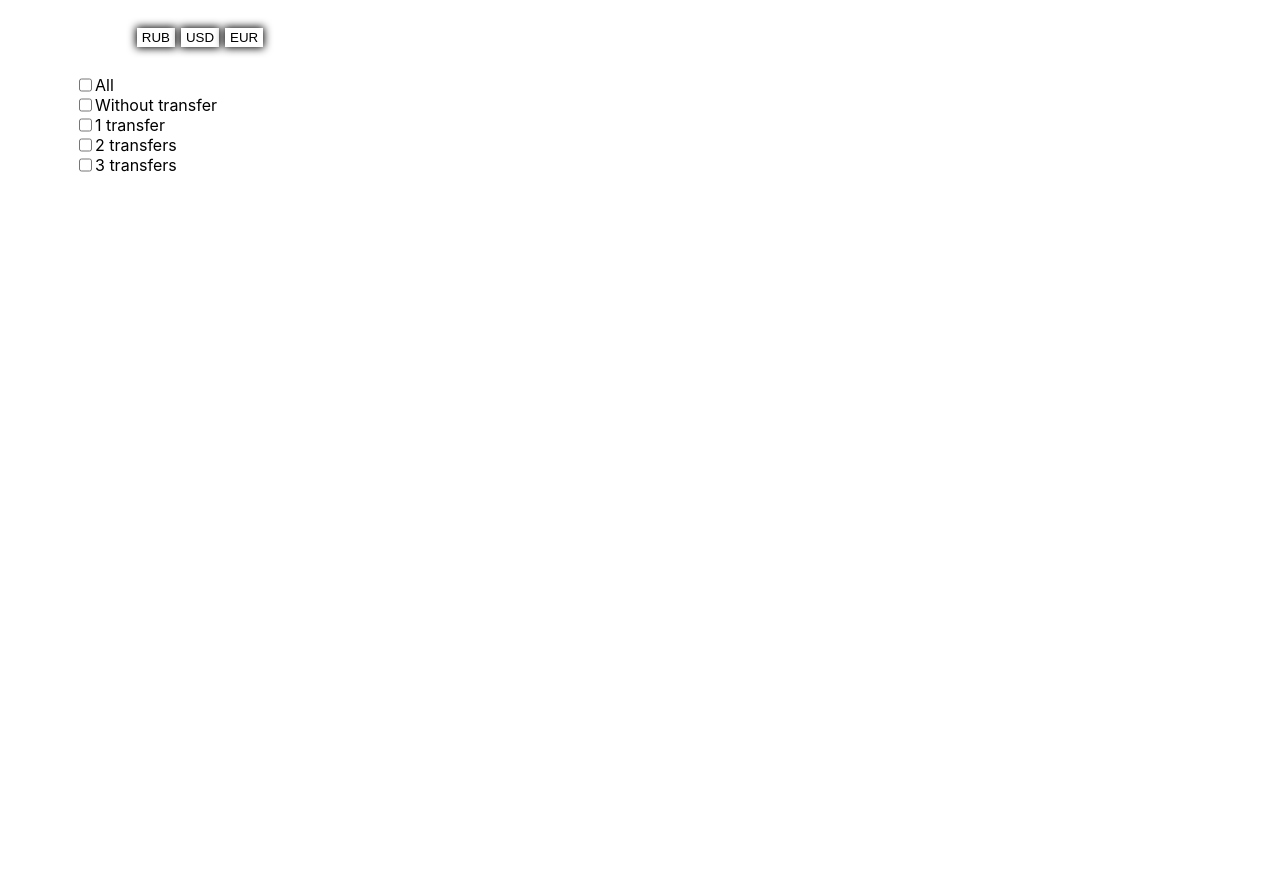
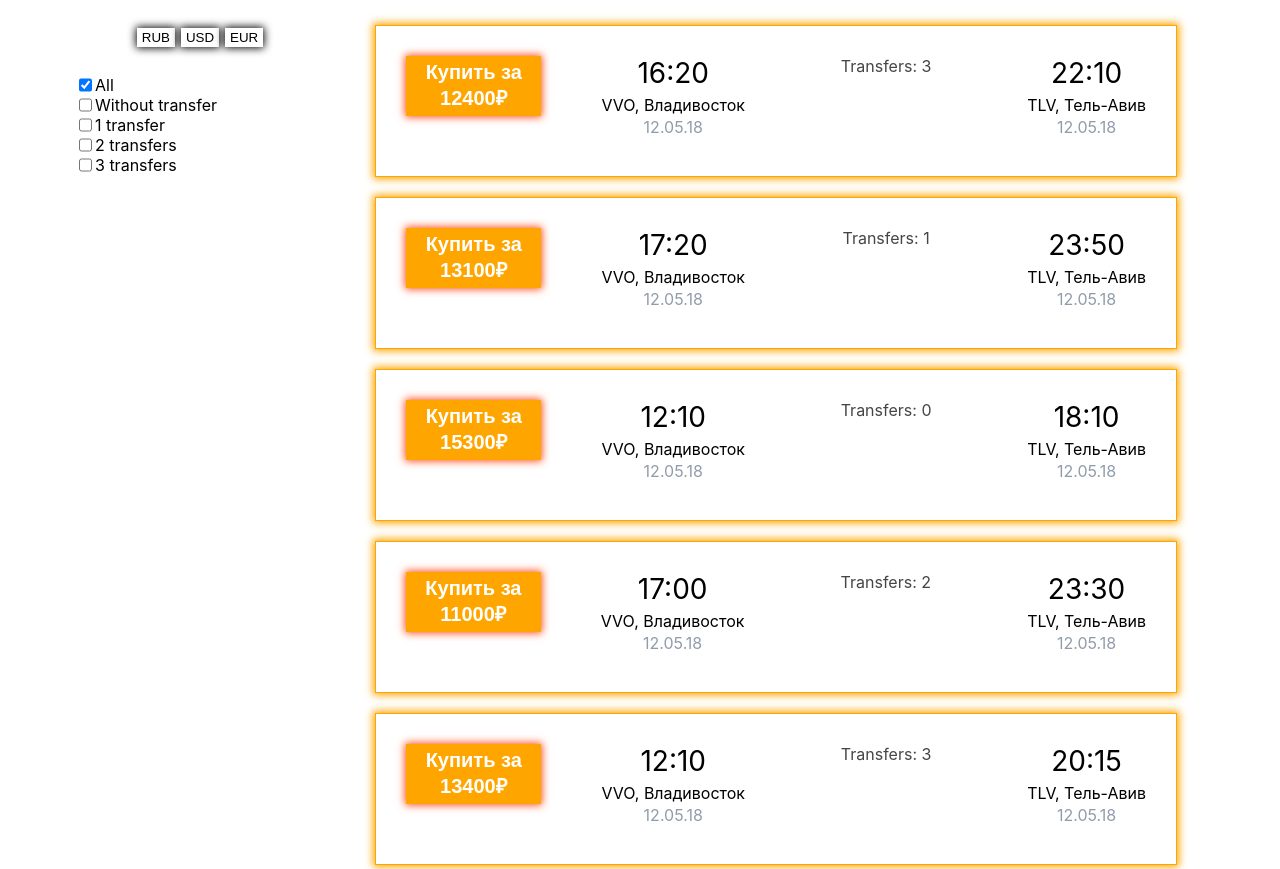
Before and after one commit to DimaMaster149/aviasales, a React (Create React App) app: page / in a window 1280 px wide. Shown: the top 869 px of the page. Before the commit the page ends 800 px from the top, so only its background shows below. Built offline with nearby package versions, Linux system fonts and the light colour scheme.

Commit message:
Add loading data

```diff
--- a/src/components/TicketList/index.js
+++ b/src/components/TicketList/index.js
@@ -12,13 +12,14 @@ class TicketList extends Component {
             currentCurrency:'₽',
             tickets: [],
             filteredTickets:[],
-            allStops: false,
+            allStops: true,
             stops: {
                 0: false,
                 1: false,
                 2: false,
                 3: false
-            }
+            },
+            loading:false
         };
     }
 
@@ -112,16 +113,27 @@ class TicketList extends Component {
             }));
         }
         //Because state updates async and function for rerender should wait
-        setTimeout(() => {this.stopFilter() }, 300);
+
     }
 
     componentDidMount() {
         this.loadTickets();
+        this.setState((state) => ({
+            loading: true,
+        }));
+        setTimeout(() => {
+            this.stopFilter()
+            this.setState((state) => ({
+                loading: false,
+            }));
+        },300);
     }
 
     render() {
-        const {stops, allStops, filteredTickets, tickets, currentCurrency} = this.state;
+        const {stops, allStops, filteredTickets, tickets, currentCurrency, loading} = this.state;
+        console.log(tickets, 't');
         return (
+            !loading ?
           <div className="page">
               <TicketFilter stops={stops} allStops={allStops} currencyFilter={this.currencyFilter} checkStop = {this.checkStop}/>
               <div className="tickets">
@@ -134,6 +146,7 @@ class TicketList extends Component {
                   ))}
               </div>
           </div>
+                : <div style={{padding: '20px'}}> Loading data ... </div>
      );
    }
 
--- a/src/components/TicketView/index.js
+++ b/src/components/TicketView/index.js
@@ -16,7 +16,7 @@ class TicketView extends Component {
         return (
             <div className="ticket">
                 <div className="left-block">
-                    <button class="btn-orange"> Купить за {item.price}{currentCurrency}</button>
+                    <button className="btn-orange"> Купить за {item.price}{currentCurrency}</button>
                 </div>
                 <div className="right-block">
                     <div className="origin">
```
